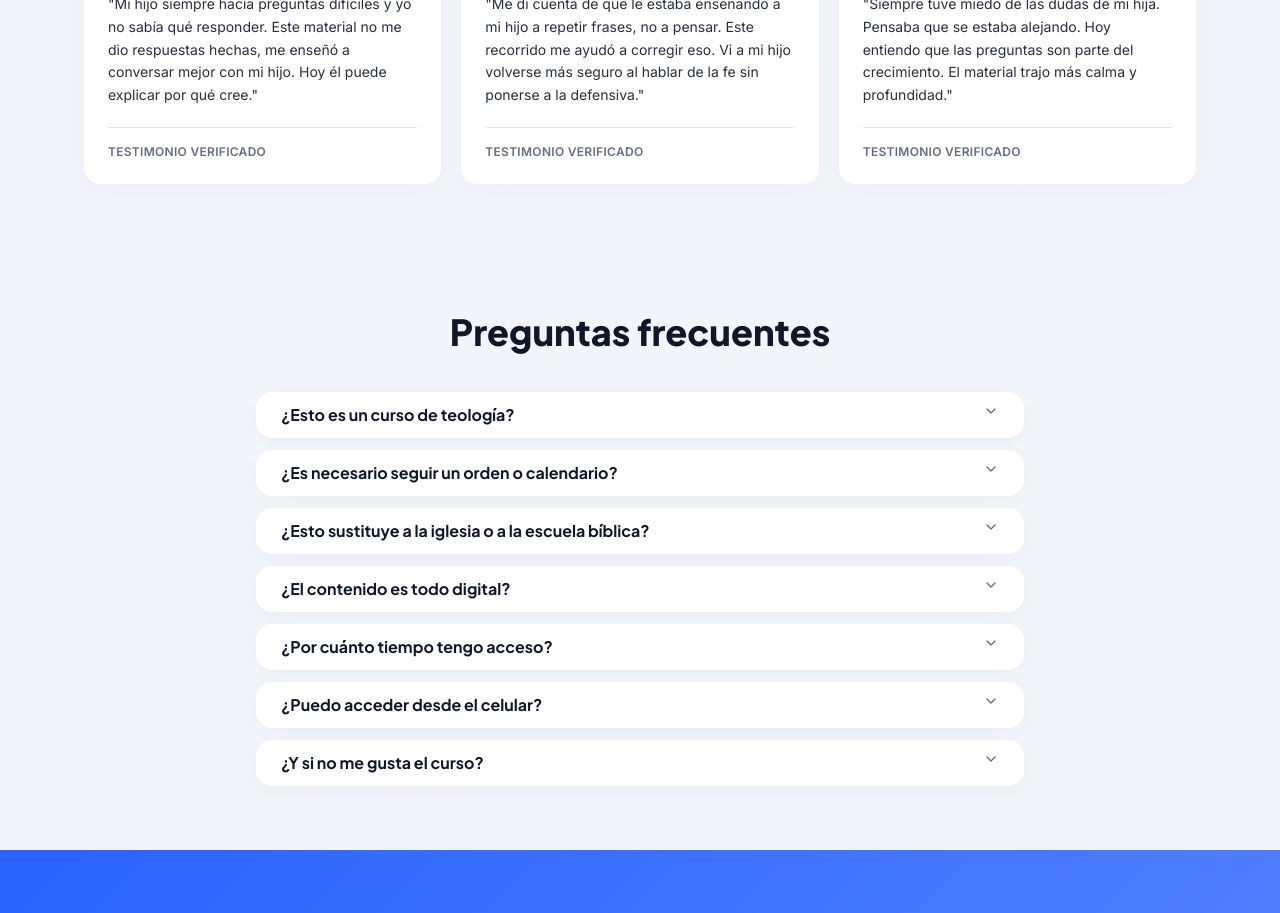
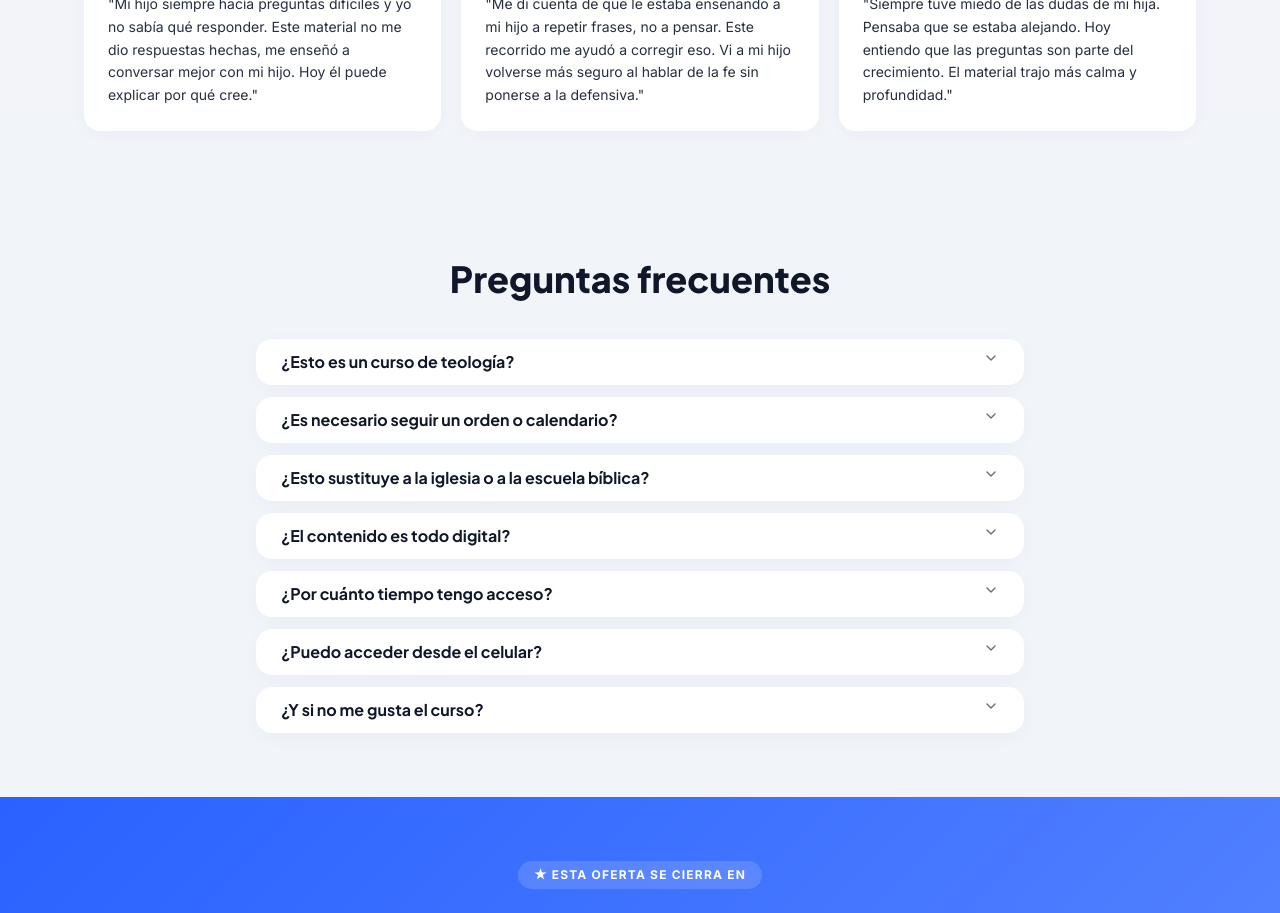
Before and after one commit to kiragame7/Espanhol-Traduzido, a Next.js app: page / in a window 1280 px wide. Shown: the part 7660-8573 px from the top of the page. Built offline with nearby package versions, Linux system fonts and the light colour scheme.

Commit message:
feat: remove verified testimonio section
Removed the "Testimonio verificado" verification section from the page component.

Co-authored-by: kiragame7 <259665798+kiragame7@users.noreply.github.com>

```diff
--- a/app/page.tsx
+++ b/app/page.tsx
@@ -519,9 +519,6 @@ export default function Page() {
                 ))}
               </div>
               <p className="text-sm leading-relaxed text-foreground/90">&quot;{t.q}&quot;</p>
-              <div className="mt-5 border-t border-border pt-4">
-                <p className="text-xs font-semibold uppercase tracking-wide text-muted-foreground">Testimonio verificado</p>
-              </div>
             </div>
           ))}
         </div>
```
